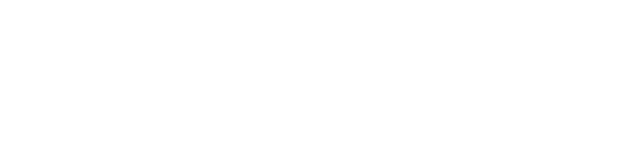
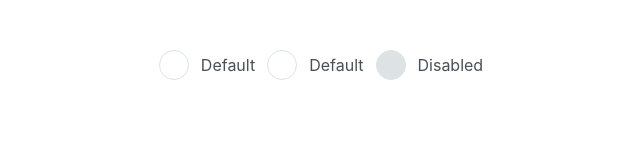
Before and after one commit to js-tasks-ru/htmlcss-20240614_el-dziu-ar, a website: page 07-lection5/02-radio/index.html in a window 1280 px wide. Shown: the whole page, without its empty margins (319-959 px from the left). Drawn offline with Linux system fonts and the light colour scheme.

Commit message:
adding radio

```diff
--- a/07-lection5/02-radio/index.html
+++ b/07-lection5/02-radio/index.html
@@ -6,6 +6,34 @@
         <link rel="stylesheet" href="./radio.css">
     </head>
     <body>
-
+        <div class="container">
+            <label class="radio">
+                <input type="radio" name="radio-name" class="radio__input">
+                <div class="radio__state">
+                    <div class="radio__control" >
+                        <img class="radio__icon" src="/assets/images/Select/Rectangle 3.2.svg" alt="icon">
+                    </div>
+                </div>
+                <div class="radio__title">Default</div>
+            </label>
+            <label class="radio">
+                <input type="radio" name="radio-name" class="radio__input">
+                <div class="radio__state">
+                    <div class="radio__control" >
+                        <img class="radio__icon" src="/assets/images/Select/Rectangle 3.2.svg" alt="icon">
+                    </div>
+                </div>
+                <div class="radio__title">Default</div>
+            </label>
+            <label class="radio">
+                <input type="radio" disabled name="radio-name" class="radio__input">
+                <div class="radio__state">
+                    <div class="radio__control" >
+                        <img class="radio__icon" src="/assets/images/Select/Rectangle 3.2.svg" alt="icon">
+                    </div>
+                </div>
+                <div class="radio__title">Disabled</div>
+            </label>
+        </div>
     </body>
 </html>
--- a/07-lection5/02-radio/radio.css
+++ b/07-lection5/02-radio/radio.css
@@ -0,0 +1,79 @@
+.radio {
+    display: flex;
+    align-items: center;
+    justify-content: center;
+    gap: 12px;
+    position: relative;
+}
+
+.radio__state {
+    display: flex;
+    align-items: center;
+    gap: 12px;
+}
+
+.radio__input {
+    position: absolute;
+    left: -100vw;
+}
+
+.radio__control {
+    width: 28px;
+    height: 28px;
+    border: 1px solid var(--grey-2);
+    border-radius: 50px;
+    display: flex;
+    flex-direction: column;
+    align-items: center;
+    justify-content: center;
+}
+
+.radio__icon {
+    display: none;
+}
+
+.radio__title {
+    font-family: 'Inter';
+    font-style: normal;
+    font-weight: 400;
+    font-size: 16px;
+    line-height: 24px;
+    color: var(--grey-4);
+}
+
+.radio__input:checked ~ .radio__state
+.radio__control {
+    border-color: var(--blue-1);
+    border-width: 2px;
+    width: 24px;
+    height: 24px;
+}
+
+.radio__input:checked ~ .radio__state
+.radio__icon {
+    display: block;
+    width: 18px;
+    height: 18px;
+}
+
+.radio__input:disabled ~ .radio__state
+.radio__control {
+    background: var(--grey-2);
+}
+
+.radio__input:disabled ~ .radio__state
+.radio__icon {
+    display: none;
+}
+
+.radio__input:disabled ~ .radio__state
+.radio__title {
+    color: var(--blue-1);
+}
+
+/* .radio__input:focus ~ .radio__state
+.radio__title {
+    text-decoration: underline;
+} */
+
+/* почему не работает подчеркивание при фокусе: строки 70-73? */
--- a/components/container/container.css
+++ b/components/container/container.css
@@ -1,6 +1,9 @@
 .container {
     display: flex;
+    flex-wrap: wrap;
     align-items: center;
     justify-content: center;
     margin-top: 50px;
+    gap: 12px;
+    flex-wrap: wrap;
 }
```
Also changed, not shown: assets/images/Select/Rectangle 3.2.svg (added).
